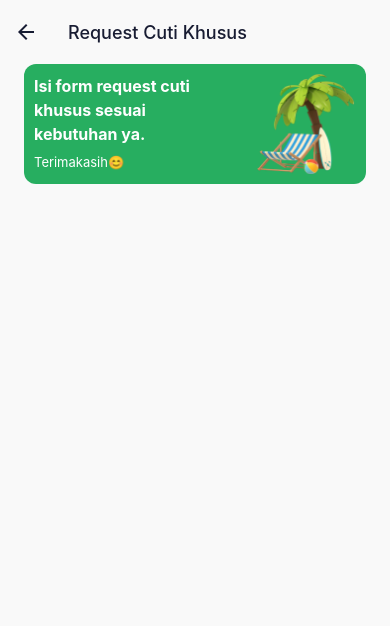
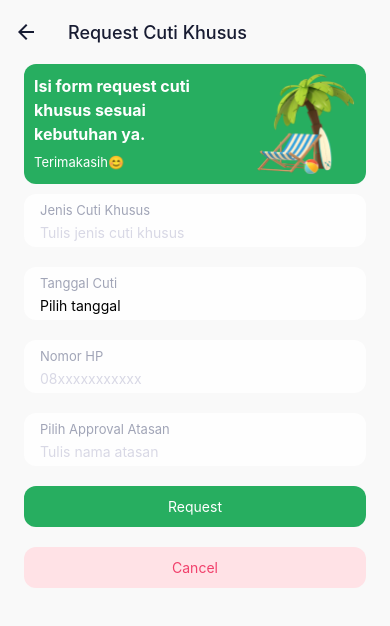
Before and after one commit to mercyano/hris-mobile, a React Native app: screen /CutiKhusus in a window 390 px wide. Shown: the top 626 px of the page. Built offline with nearby package versions, Linux system fonts and the light colour scheme.

Commit message:
add cuti khusus form

```diff
--- /dev/null
+++ b/components/Forms/CutiKhususForm.js
@@ -0,0 +1,106 @@
+import DateTimePicker from '@react-native-community/datetimepicker';
+import { useNavigation } from '@react-navigation/native';
+import { useState } from 'react';
+import { View } from 'react-native';
+import { Colors } from '../../constants/colors';
+import Button from '../Button';
+import DatePicker from '../Inputs/DatePicker';
+import Input from '../Inputs/Input';
+
+function CutiKhususForm({ requestCutiHandler }) {
+  const [inputValues, setInputValues] = useState({
+    namaAtasan: '',
+    kontak: '',
+    tanggalCuti: new Date(),
+    jenisCutiKhusus: '',
+  });
+  const [show, setShow] = useState(false);
+  const [date, setDate] = useState(new Date());
+
+  const navigation = useNavigation();
+
+  function inputChangedHandler(inputIdentifier, enteredValue) {
+    setInputValues((curInputValues) => {
+      return {
+        ...curInputValues,
+        [inputIdentifier]: enteredValue,
+      };
+    });
+  }
+
+  function cancelHandler() {
+    navigation.goBack();
+  }
+
+  function showDatePicker() {
+    setShow(true);
+  }
+
+  const onChange = (event, selectedDate) => {
+    const currentDate = selectedDate || date;
+    setShow(Platform.OS === 'ios');
+    setDate(currentDate);
+    // Set date in inputValues state
+    setInputValues((prevValues) => ({
+      ...prevValues,
+      tanggalCuti: currentDate,
+    }));
+  };
+
+  function requestHandler() {
+    console.log(inputValues);
+    requestCutiHandler();
+  }
+
+  return (
+    <View>
+      <Input
+        label="Jenis Cuti Khusus"
+        textInputConfig={{
+          placeholder: 'Tulis jenis cuti khusus',
+          placeholderTextColor: Colors.grey300,
+          onChangeText: inputChangedHandler.bind(this, 'jenisCutiKhusus'),
+          value: inputValues.jenisCutiKhusus,
+        }}
+      />
+      <DatePicker label="Tanggal Cuti" onPress={showDatePicker} />
+      {show && (
+        <DateTimePicker
+          testID="dateTimePicker"
+          value={date}
+          mode="date"
+          onChange={onChange}
+        />
+      )}
+
+      <Input
+        label="Nomor HP"
+        textInputConfig={{
+          keyboardType: 'numeric',
+          placeholder: '08xxxxxxxxxxx',
+          placeholderTextColor: Colors.grey300,
+          maxLength: 13,
+          onChangeText: inputChangedHandler.bind(this, 'kontak'),
+          value: inputValues.kontak,
+        }}
+      />
+
+      <Input
+        label="Pilih Approval Atasan"
+        textInputConfig={{
+          placeholder: 'Tulis nama atasan',
+          placeholderTextColor: Colors.grey300,
+          onChangeText: inputChangedHandler.bind(this, 'namaAtasan'),
+          value: inputValues.namaAtasan,
+        }}
+      />
+
+      <Button onPress={requestHandler}>Request</Button>
+      <Button onPress={cancelHandler} mode="cancel">
+        Cancel
+      </Button>
+    </View>
+  );
+}
+
+export default CutiKhususForm;
--- a/screens/CutiKhusus.js
+++ b/screens/CutiKhusus.js
@@ -1,11 +1,19 @@
-import { StyleSheet, View } from 'react-native';
+import { ScrollView, StyleSheet } from 'react-native';
+import CutiKhususForm from '../components/Forms/CutiKhususForm';
 import Jumbotron from '../components/Jumbotron';
 
-function CutiKhusus() {
+function CutiKhusus({ navigation }) {
+  function requestCutiHandler(cutiTahunanData) {
+    navigation.navigate('HistoryRequest', {
+      cutiTahunanData: cutiTahunanData,
+    });
+  }
+
   return (
-    <View style={styles.container}>
+    <ScrollView style={styles.container}>
       <Jumbotron />
-    </View>
+      <CutiKhususForm requestCutiHandler={requestCutiHandler} />
+    </ScrollView>
   );
 }
 export default CutiKhusus;
```
